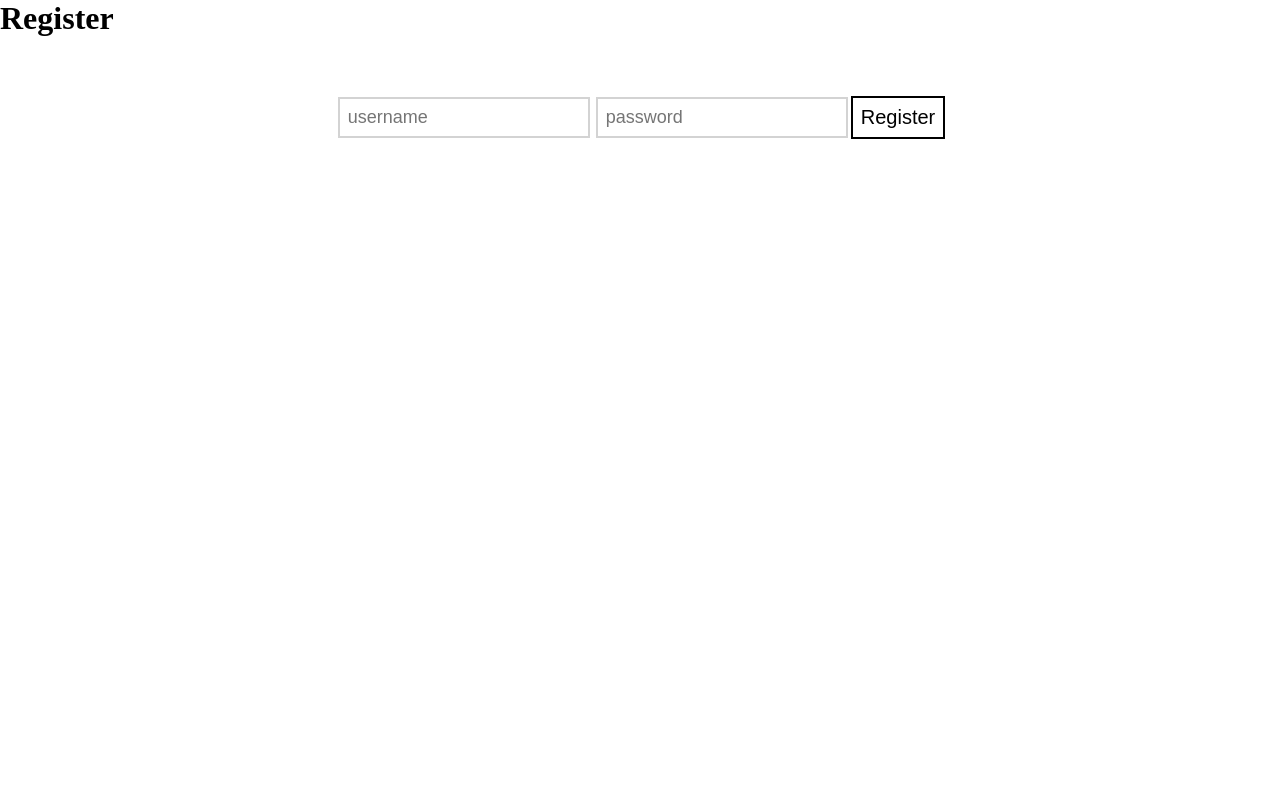
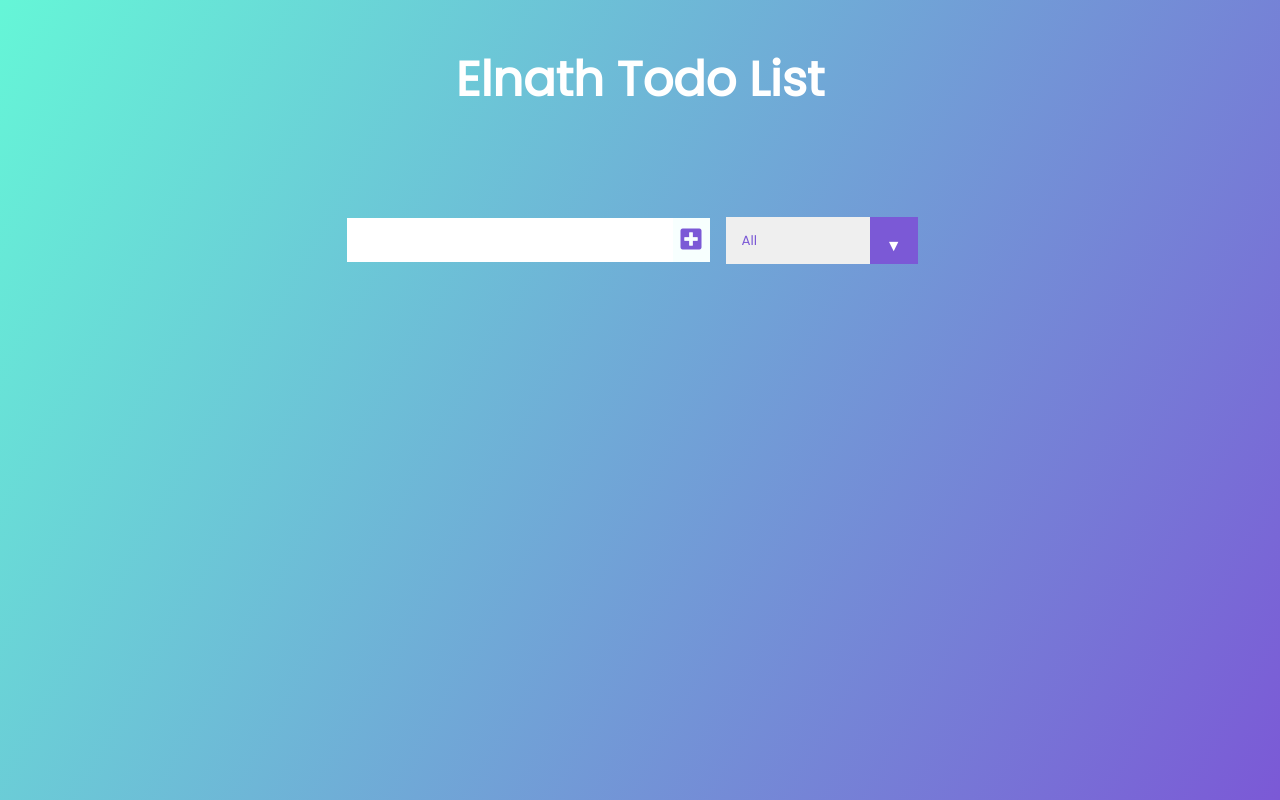
Before and after one commit to jsjuris89/todo-react, a React (Create React App) app: page /register in a window 1280 px wide. Built offline with nearby package versions, Linux system fonts and the light colour scheme.

Commit message:
removed all routing related code

```diff
--- a/src/App.js
+++ b/src/App.js
@@ -3,10 +3,6 @@ import "./App.css";
 
 import Form from "./components/Form";
 import TodoList from "./components/TodoList";
-import Welcome from "./pages/Welcome";
-import Register from "./pages/Register";
-import Login from "./pages/Login";
-import { BrowserRouter as Router, Switch, Route } from "react-router-dom";
 
 export const CredentialsContext = React.createContext();
 
@@ -57,8 +53,6 @@ function App() {
 
   return (
     <CredentialsContext.Provider value={credentialsState}>
-      <Router>
-        <Route path="/" exact>
       <div className="App">
         <header>
           <h1>Elnath Todo List</h1>
@@ -76,13 +70,6 @@ function App() {
           todos={todos}
         />
       </div>
-        </Route>
-        <Route path="/welcome">
-          <Welcome />
-        </Route>
-        <Route path="/register" component={Register} />
-        <Route path="/login" component={Login} />
-      </Router>
     </CredentialsContext.Provider>
   );
 }
--- a/src/components/Todo.js
+++ b/src/components/Todo.js
@@ -19,7 +19,7 @@ const Todo = ({ text, todo, todos, setTodos }) => {
   };
   return (
     <div className="todo">
-      <li className={`"todo-item" ${todo.completed ? "completed" : ""}`}>
+      <li className={`todo-item ${todo.completed ? "completed" : ""}`}>
         {text}
       </li>
       <button onClick={completeHandler} className="complete-btn">
--- a/src/pages/Login.js
+++ /dev/null
@@ -1,78 +0,0 @@
-import React, { useContext, useState } from "react";
-import { useHistory } from "react-router-dom";
-import { createGlobalStyle } from "styled-components";
-
-import { CredentialsContext } from "../App";
-import { handleErrors } from "./Register";
-
-const GlobalStyle = createGlobalStyle`
-    body {
-        all: initial;
-    }
-    form input {
-      border: 2px solid lightgrey;
-      font-size: 18px;
-      margin: 3px;
-    }
-    form button {
-      color: initial;
-      background: initial;
-      font-size: 20px;
-      border: 2px solid black;
-    }
-`;
-
-export default function Login() {
-  const [username, setUsername] = useState("");
-  const [password, setPassword] = useState("");
-  const [error, setError] = useState("");
-  const [, setCredentials] = useContext(CredentialsContext);
-
-  const login = (e) => {
-    e.preventDefault();
-    fetch("http://localhost:4000/login", {
-      method: "POST",
-      headers: {
-        "Content-Type": "application/json",
-      },
-      body: JSON.stringify({
-        username,
-        password,
-      }),
-    })
-      .then(handleErrors)
-      .then(() => {
-        setCredentials({
-          username,
-          password,
-        });
-        history.push("/welcome");
-      })
-      .catch((error) => {
-        console.log("we are here", error);
-        setError(error.message);
-      });
-  };
-
-  const history = useHistory();
-
-  return (
-    <div>
-      <GlobalStyle />
-      <h1>Login</h1>
-      {error && <span style={{ color: "red" }}>{error}</span>}
-      <form onSubmit={login}>
-        <input
-          onChange={(e) => setUsername(e.target.value)}
-          placeholder="username"
-        />
-        <input
-          type="password"
-          onChange={(e) => setPassword(e.target.value)}
-          placeholder="password"
-        />
-        <button type="submit">Login</button>
-      </form>
-    </div>
-  );
-}
--- a/src/pages/Register.js
+++ /dev/null
@@ -1,85 +0,0 @@
-import React, { useContext, useState } from "react";
-import { useHistory } from "react-router-dom";
-import { createGlobalStyle } from "styled-components";
-
-import { CredentialsContext } from "../App";
-
-const GlobalStyle = createGlobalStyle`
-    body {
-        all: initial;
-    }
-    form input {
-      border: 2px solid lightgrey;
-      font-size: 18px;
-      margin: 3px;
-    }
-    form button {
-      color: initial;
-      background: initial;
-      font-size: 20px;
-      border: 2px solid black;
-    }
-`;
-
-export const handleErrors = async (response) => {
-  if (!response.ok) {
-    const { message } = await response.json();
-    throw Error(message);
-  }
-  return response.json();
-};
-
-export default function Register() {
-  const [username, setUsername] = useState("");
-  const [password, setPassword] = useState("");
-  const [error, setError] = useState("");
-  const [, setCredentials] = useContext(CredentialsContext);
-
-  const register = (e) => {
-    e.preventDefault();
-    fetch("http://localhost:4000/register", {
-      method: "POST",
-      headers: {
-        "Content-Type": "application/json",
-      },
-      body: JSON.stringify({
-        username,
-        password,
-      }),
-    })
-      .then(handleErrors)
-      .then(() => {
-        setCredentials({
-          username,
-          password,
-        });
-        history.push("/welcome");
-      })
-      .catch((error) => {
-        console.log("we are here", error);
-        setError(error.message);
-      });
-  };
-
-  const history = useHistory();
-
-  return (
-    <div>
-      <GlobalStyle />
-      <h1>Register</h1>
-      {error && <span style={{ color: "red" }}>{error}</span>}
-      <form onSubmit={register}>
-        <input
-          onChange={(e) => setUsername(e.target.value)}
-          placeholder="username"
-        />
-        <input
-          type="password"
-          onChange={(e) => setPassword(e.target.value)}
-          placeholder="password"
-        />
-        <button type="submit">Register</button>
-      </form>
-    </div>
-  );
-}
--- a/src/pages/Welcome.js
+++ /dev/null
@@ -1,24 +0,0 @@
-import React, { useContext } from "react";
-import { Link } from "react-router-dom";
-import { createGlobalStyle } from "styled-components";
-
-import { CredentialsContext } from "../App";
-
-const GlobalStyle = createGlobalStyle`
-    body {
-        all: initial;
-    }
-`;
-
-export default function Welcome() {
-  const [credentails] = useContext(CredentialsContext);
-  return (
-    <div>
-      <GlobalStyle />
-      <h1>Welcome {credentails && credentails.username}</h1>
-      {!credentails && <Link to="/register">Register</Link>}
-      <br />
-      {!credentails && <Link to="/login">Login</Link>}
-    </div>
-  );
-}
```
Lines whose indentation alone changed are shown as unchanged.
